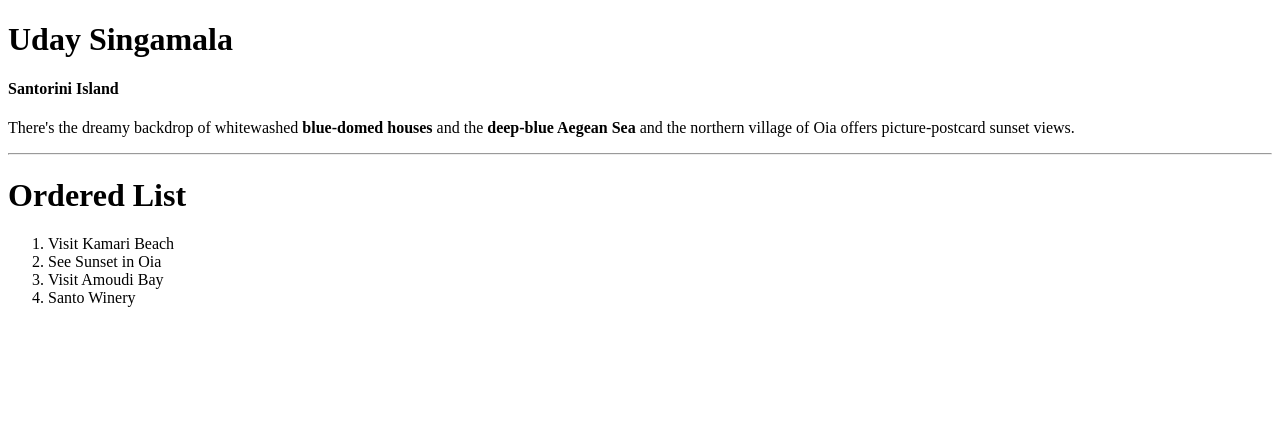
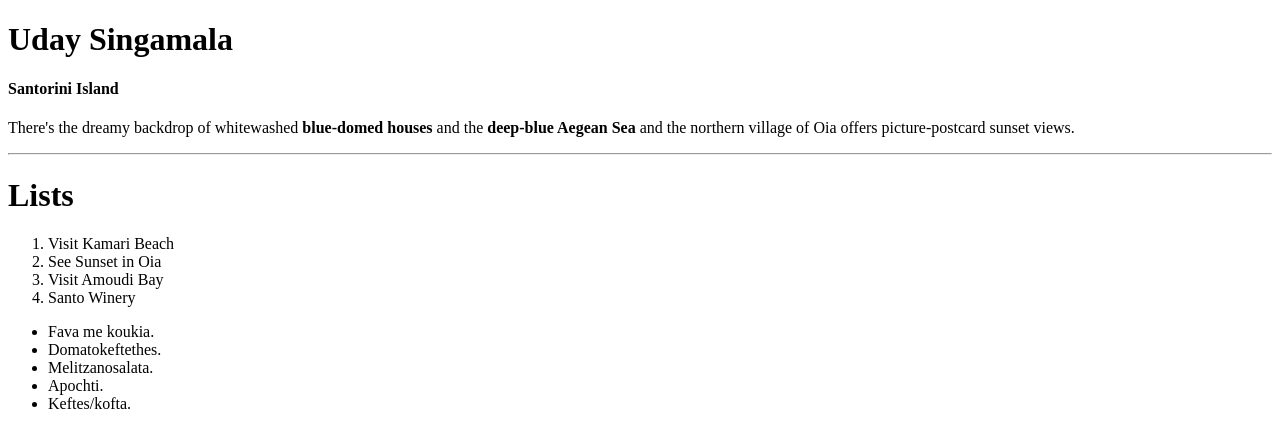
Before and after one commit to 44-563-WebApps-F23/44563-webapps-f23-assignment3-Udaykir02, a plain HTML site: page index.html in a window 1280 px wide. Drawn offline with Linux system fonts and the light colour scheme.

Commit message:
Updated List.

```diff
--- a/index.html
+++ b/index.html
@@ -12,12 +12,21 @@
     <p>There's the dreamy backdrop of whitewashed <b>blue-domed houses</b> and the <b>deep-blue Aegean Sea </b>and the northern village of Oia offers picture-postcard sunset views.</p>
 
     <hr>
-    <h1>Ordered List</h1>
+    <h1>Lists</h1>
     <ol type="1">
         <li>Visit Kamari Beach</li>
         <li>See Sunset in Oia</li>
         <li>Visit Amoudi Bay</li>
         <li>Santo Winery</li>
     </ol>
+
+    <ul>
+        <li>Fava me koukia.</li>
+        <li>Domatokeftethes.</li>
+        <li>Melitzanosalata.</li>
+        <li>Apochti.</li>
+        <li>Keftes/kofta.</li>
+    </ul>
+
 </body>
 </html>
```
